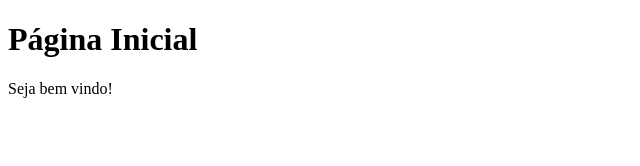
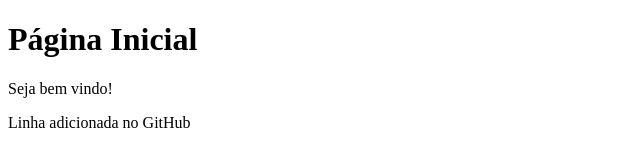
Before and after one commit to PHFerreiraGBA/OficinaGit, a plain HTML site: page index.html in a window 1280 px wide. Shown: the whole page, without its empty margins (0-640 px from the left). Drawn offline with Linux system fonts and the light colour scheme.

Commit message:
Adicionar linha no index pelo github

```diff
--- a/index.html
+++ b/index.html
@@ -8,5 +8,6 @@
 <body>
     <h1>Página Inicial</h1>
     <p>Seja bem vindo!</p>
+    <p>Linha adicionada no GitHub</p>
 </body>
 </html>
```
